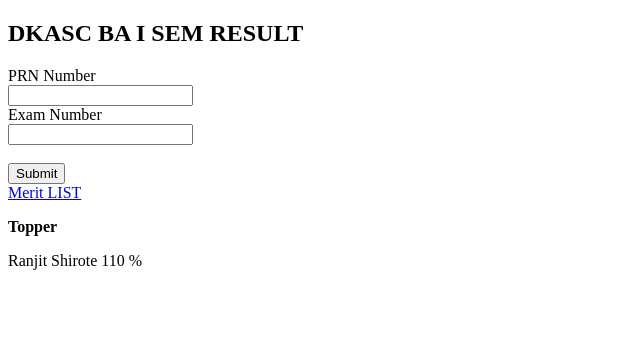
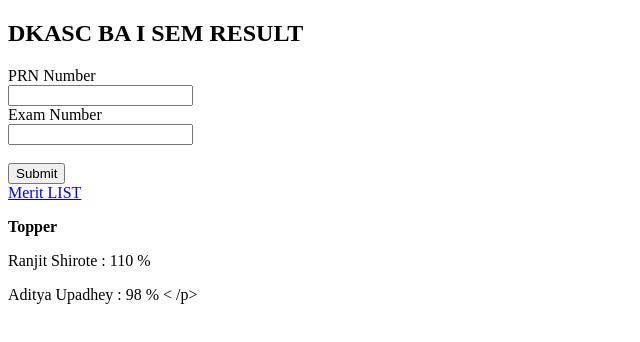
Before and after one commit to dkascResult/dkascresult.github.io, a plain HTML site: page index.html in a window 1280 px wide. Shown: the whole page, without its empty margins (0-640 px from the left). Drawn offline with Linux system fonts and the light colour scheme.

Commit message:
Update index.html

```diff
--- a/index.html
+++ b/index.html
@@ -26,7 +26,8 @@
 
 
 		<p><b>Topper</b></p>
-		<p>Ranjit Shirote  110 % </p>
+		<p>Ranjit Shirote : 110 % </p>
+		<p>Aditya Upadhey : 98 % < /p>
 
 
 
```
